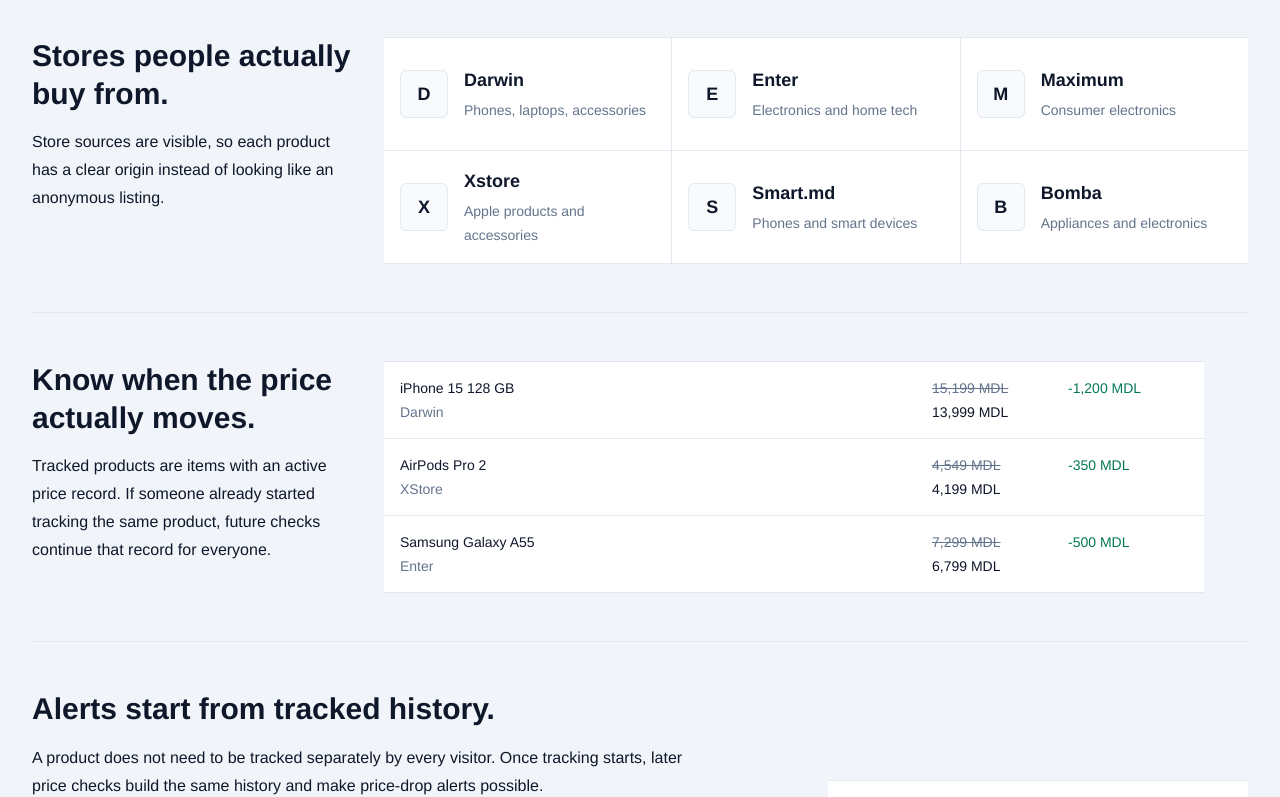
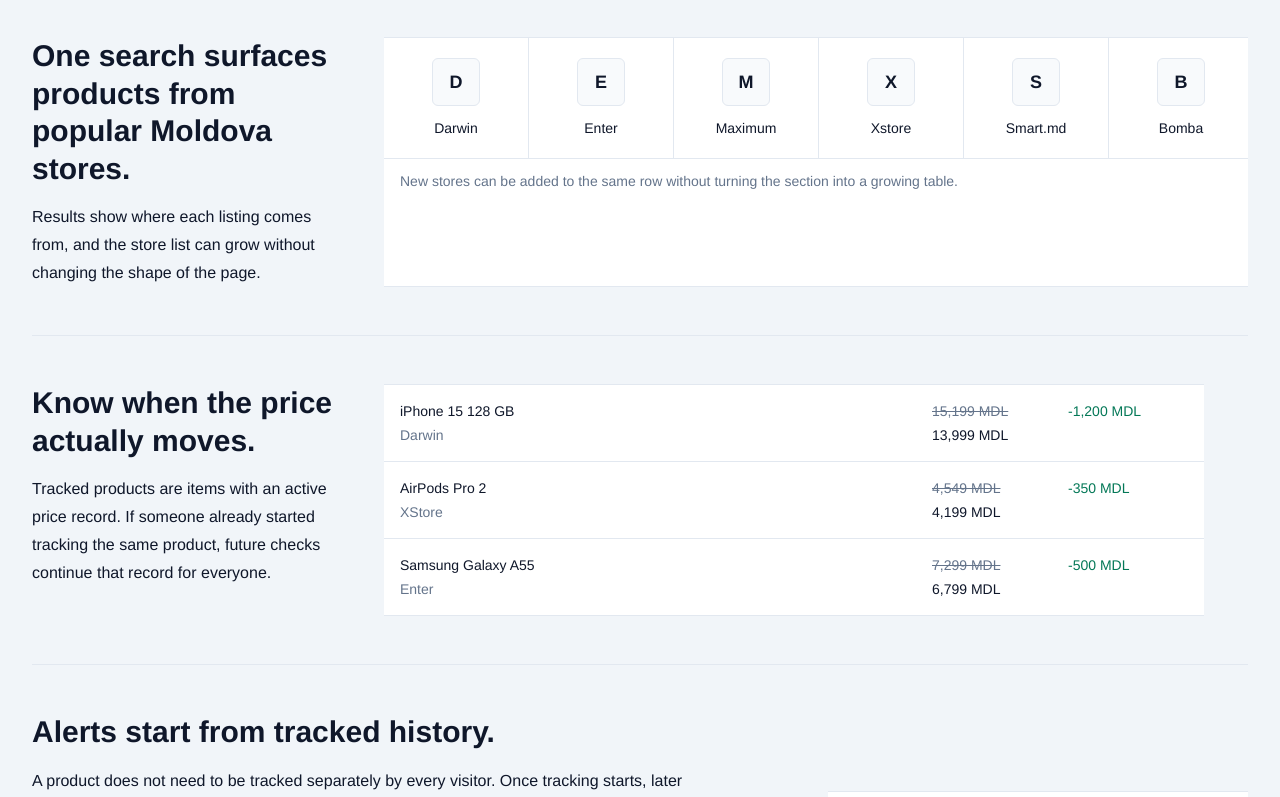
Before and after one commit to mcittkmims/moldova-price-history, a React (Vite) app: page /home in a window 1280 px wide. Shown: the part 740-1537 px from the top of the page. Built offline with nearby package versions, Linux system fonts and the light colour scheme.

Commit message:
clarify store alerts

```diff
--- a/src/pages/HomePage.tsx
+++ b/src/pages/HomePage.tsx
@@ -31,12 +31,12 @@
 ];
 
 const trackedStores = [
-  { name: "Darwin", mark: "D", detail: "Phones, laptops, accessories" },
-  { name: "Enter", mark: "E", detail: "Electronics and home tech" },
-  { name: "Maximum", mark: "M", detail: "Consumer electronics" },
-  { name: "Xstore", mark: "X", detail: "Apple products and accessories" },
-  { name: "Smart.md", mark: "S", detail: "Phones and smart devices" },
-  { name: "Bomba", mark: "B", detail: "Appliances and electronics" },
+  { name: "Darwin", mark: "D" },
+  { name: "Enter", mark: "E" },
+  { name: "Maximum", mark: "M" },
+  { name: "Xstore", mark: "X" },
+  { name: "Smart.md", mark: "S" },
+  { name: "Bomba", mark: "B" },
 ];
 
 const alertRows = [
@@ -50,7 +50,7 @@
   },
   {
     title: "Drops become alerts",
-    text: "When a watched product moves down from its recorded price, the alert shows the store, old price, and new price.",
+    text: "When a watched product moves down from its recorded price, you can see the alert in the app and receive it by email.",
   },
 ];
 
@@ -149,33 +149,32 @@
       <section className="grid gap-8 border-b border-ink-200 py-12 xl:grid-cols-[320px_minmax(0,1fr)] dark:border-neutral-800">
         <div>
           <h2 className="text-3xl font-semibold leading-tight">
-            Stores people actually buy from.
+            One search surfaces products from popular Moldova stores.
           </h2>
           <p className="mt-4 text-base leading-7 text-ink-600 dark:text-neutral-300">
-            Store sources are visible, so each product has a clear origin
-            instead of looking like an anonymous listing.
+            Results show where each listing comes from, and the store list can
+            grow without changing the shape of the page.
           </p>
         </div>
 
-        <div className="grid max-w-5xl gap-px overflow-hidden border-y border-ink-200 bg-ink-200 sm:grid-cols-2 xl:grid-cols-3 dark:border-neutral-800 dark:bg-neutral-800">
+        <div className="max-w-5xl border-y border-ink-200 bg-white dark:border-neutral-800 dark:bg-[#171717]">
+          <div className="flex gap-px overflow-x-auto bg-ink-200 dark:bg-neutral-800">
             {trackedStores.map((store) => (
               <div
                 key={store.name}
-              className="flex min-h-28 items-center gap-4 bg-white p-4 dark:bg-[#171717]"
+                className="flex min-w-36 shrink-0 flex-col items-center justify-center bg-white px-5 py-5 text-center dark:bg-[#171717]"
               >
-              <div className="flex h-12 w-12 shrink-0 items-center justify-center rounded-md border border-ink-200 bg-ink-50 text-lg font-semibold text-ink-900 dark:border-neutral-800 dark:bg-neutral-900 dark:text-neutral-100">
+                <div className="flex h-12 w-12 items-center justify-center rounded-md border border-ink-200 bg-ink-50 text-lg font-semibold text-ink-900 dark:border-neutral-800 dark:bg-neutral-900 dark:text-neutral-100">
                   {store.mark}
                 </div>
-              <div className="min-w-0">
-                <div className="truncate text-lg font-semibold">
-                  {store.name}
-                </div>
-                <div className="mt-1 text-sm leading-6 text-ink-500 dark:text-neutral-400">
-                  {store.detail}
-                </div>
-              </div>
+                <div className="mt-3 text-sm font-medium">{store.name}</div>
               </div>
             ))}
+          </div>
+          <div className="border-t border-ink-200 px-4 py-3 text-sm text-ink-500 dark:border-neutral-800 dark:text-neutral-400">
+            New stores can be added to the same row without turning the section
+            into a growing table.
+          </div>
         </div>
       </section>
 
@@ -225,7 +224,7 @@
           <p className="mt-4 max-w-2xl text-base leading-7 text-ink-600 dark:text-neutral-300">
             A product does not need to be tracked separately by every visitor.
             Once tracking starts, later price checks build the same history and
-            make price-drop alerts possible.
+            make in-app and email price-drop alerts possible.
           </p>
 
           <div className="mt-8 divide-y divide-ink-200 border-y border-ink-200 bg-white dark:divide-neutral-800 dark:border-neutral-800 dark:bg-[#171717]">
@@ -248,7 +247,7 @@
           </div>
         </div>
 
-        <div className="border-y border-ink-200 bg-white p-4 dark:border-neutral-800 dark:bg-[#171717]">
+        <div className="mx-auto w-full max-w-[420px] border-y border-ink-200 bg-white p-4 dark:border-neutral-800 dark:bg-[#171717]">
           <div className="flex items-center gap-2 text-sm font-medium">
             <Bell className="h-4 w-4 text-moss-700 dark:text-moss-500" />
             pricehistory.md
@@ -258,7 +257,7 @@
           </div>
           <p className="mt-3 text-sm leading-6 text-ink-500 dark:text-neutral-400">
             XStore now lists this watched product at 4,199 MDL. Previous
-            recorded price: 4,549 MDL.
+            recorded price: 4,549 MDL. Email alert sent to your saved address.
           </p>
           <Link
             to="/tracked"
```
Lines whose indentation alone changed are shown as unchanged.
